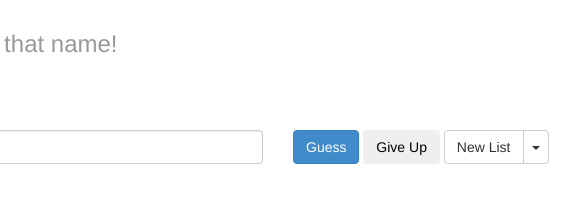
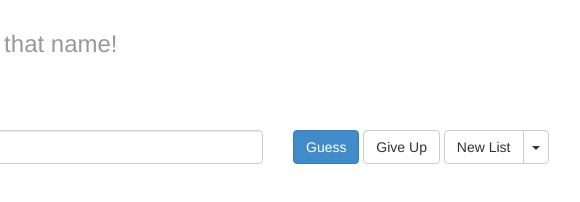
Before and after one commit to poconbhui/PhD-Friends, a website: page views/index.html in a window 1280 px wide. Shown: the full height of the page, 362-942 px from the left. Drawn offline with Linux system fonts and the light colour scheme; files that its build step writes are made by us from their sources; no server answers; files whose address does not match are found by name.

Commit message:
added btn-default styling to give up button.

```diff
--- a/views/index.html
+++ b/views/index.html
@@ -44,7 +44,7 @@
                     Guess
                 </button>
 
-                <button id="give-up" class="btn">Give Up</button>
+                <button id="give-up" class="btn btn-default">Give Up</button>
 
                 <div class="btn-group">
                     <button id="new-list" class="btn btn-default">
```
